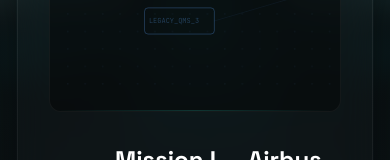
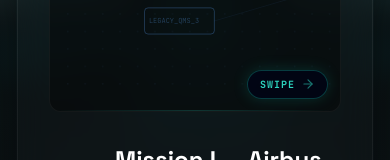
Before and after one commit to moudimash99/Personal-Website, a Next.js app: page /projects in a window 390 px wide. Shown: the part 487-647 px from the top of the page. Built offline with nearby package versions, Linux system fonts and the light colour scheme.

Commit message:
feat: add glowing swipe hint overlay to architecture graphics on mobile devices

```diff
--- a/app/projects/page.tsx
+++ b/app/projects/page.tsx
@@ -8,7 +8,7 @@ import Nav from '@/components/Nav'
 import Footer from '@/components/Footer'
 import { missions } from '@/data/missions'
 import { motion } from 'framer-motion'
-import { CheckCircle2, Radio } from 'lucide-react'
+import { CheckCircle2, Radio, ArrowRight } from 'lucide-react'
 import { ReactNode } from 'react'
 
 /* ── SVG animations mapped by mission id ── */
@@ -384,6 +384,12 @@ export default function ProjectsPage() {
                       <div className="absolute top-0 inset-x-0 h-px bg-gradient-to-r from-transparent via-teal-400/40 to-transparent animate-[shimmer_3s_infinite] pointer-events-none z-10" />
                       <div className="absolute bottom-0 inset-x-0 h-px bg-gradient-to-r from-transparent via-teal-400/20 to-transparent pointer-events-none z-10" />
 
+                      {/* Mobile swipe hint */}
+                      <div className="absolute right-3 bottom-3 md:hidden z-20 flex items-center gap-1.5 px-3 py-1.5 bg-[#020617]/80 backdrop-blur-md rounded-full border border-teal-500/30 shadow-[0_0_15px_rgba(20,184,166,0.2)] pointer-events-none">
+                        <span className="text-[10px] font-mono font-bold tracking-widest text-teal-400">SWIPE</span>
+                        <ArrowRight className="h-3.5 w-3.5 text-teal-400 animate-pulse" />
+                      </div>
+
                       {/* Horizontal Scroll wrapper for mobile */}
                       <div className="w-full overflow-x-auto overflow-y-hidden no-scrollbar">
                         <div className={`w-[800px] min-w-[800px] md:w-full md:min-w-0 ${missionHeights[mission.id] || 'aspect-[3/1]'} flex-shrink-0 mx-auto px-4`}>
```
